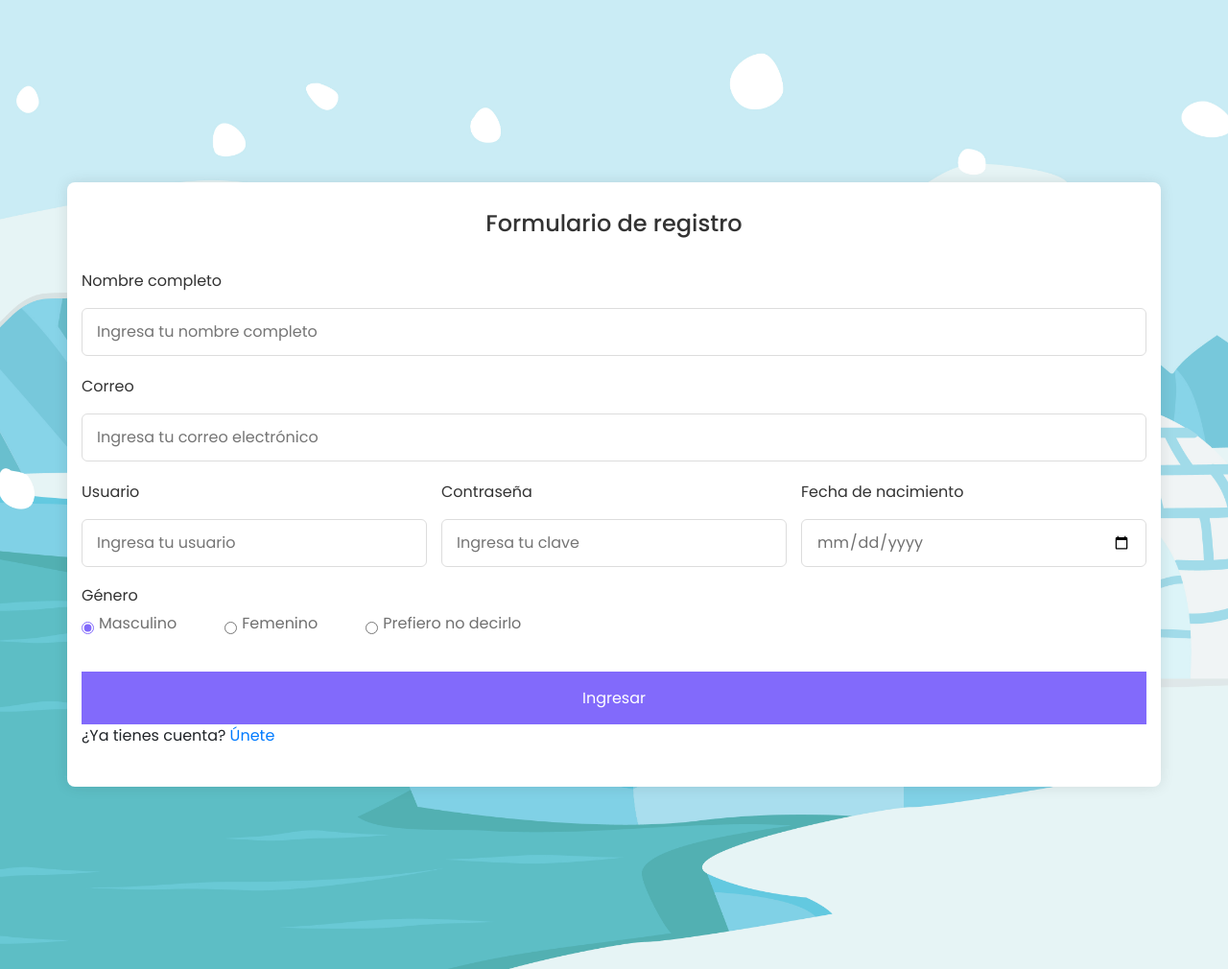
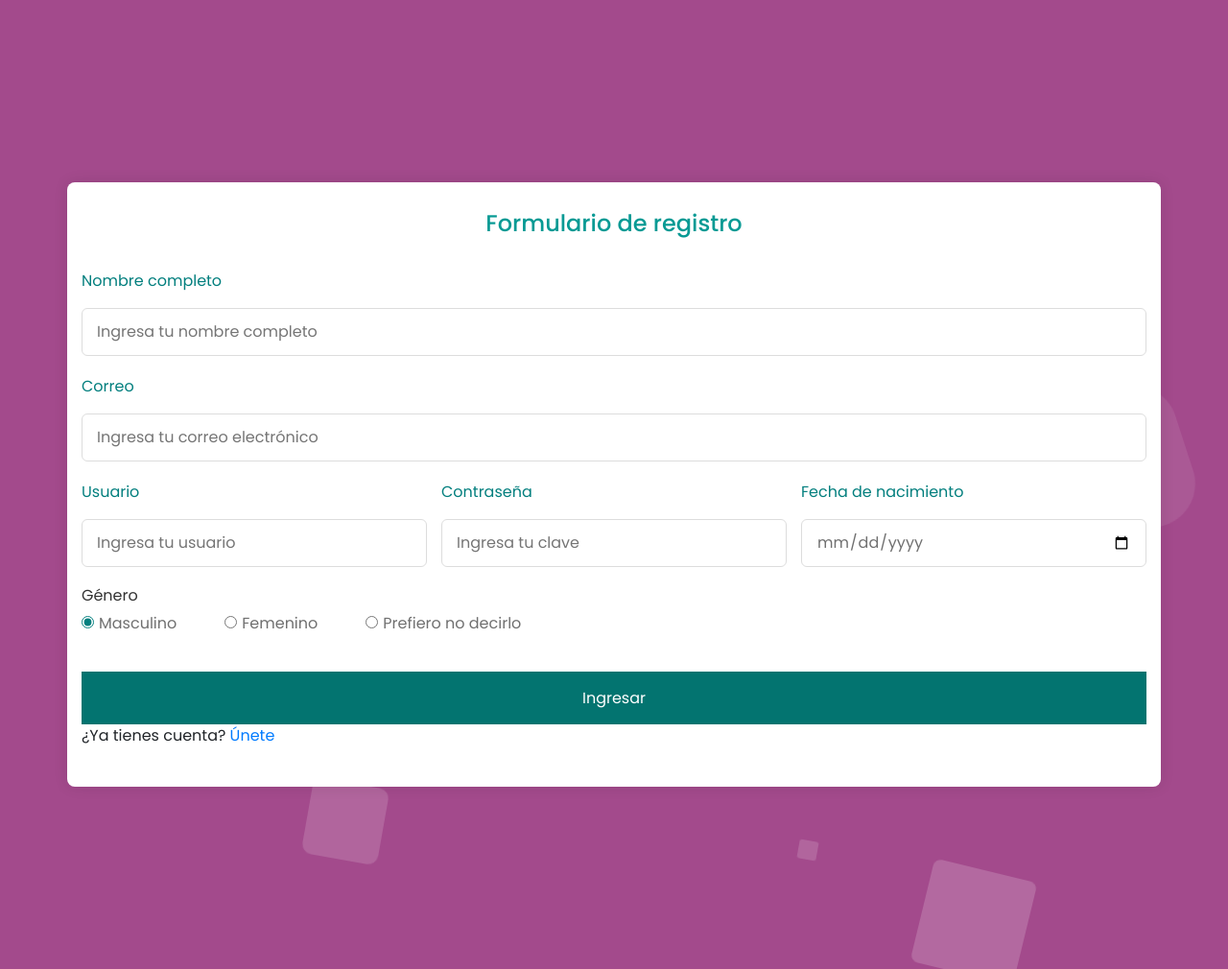
Before and after one commit to Jiuby/Waly, a Django app: page /registro/ in a window 1280 px wide. Shown: the whole page at 96% size. Run offline with Django 5.2, Linux system fonts and the light colour scheme; parts of the project's set-up code (start-up, migrations or seed data) failed here and were passed over; some libraries are stand-ins or nearby versions.

Commit message:
Arreglar y registro funcional y coquetto

```diff
--- a/ARREGLAR.TXT
+++ b/ARREGLAR.TXT
@@ -4,12 +4,8 @@ SAMUEL
 
 dar ideas para configuracion
 dar ideas para ayuda
-asignar un limite de caracteres de nombre (max 15 para mostrar)
-asignar un limite de caracteres de correo
-asignar un limite y minimo de caracteres de usuario
 
 _______________________________
-mejorar el diseño de registro.html (si esq se puede)
 pagina 404
 ver que se puede agregar al menu de inico pa que no se vea tan solo xd
 (cuando terminemos todo el proyecto realizar pagina de presentacion del proyecto cojer una plantilla de bootstrap)
--- a/static/css/registro.css
+++ b/static/css/registro.css
@@ -1,23 +1,29 @@
 /* Import Google font - Poppins */
 @import url("https://fonts.googleapis.com/css2?family=Poppins:wght@200;300;400;500;600;700&display=swap");
+@import url('https://fonts.googleapis.com/css?family=Exo:400,700');
+
+/* General styles */
 * {
   margin: 0;
   padding: 0;
   box-sizing: border-box;
   font-family: "Poppins", sans-serif;
 }
+
 body {
   min-height: 100vh;
   display: flex;
   align-items: center;
   justify-content: center;
   padding: 20px;
-  background: url("/static/img/R.jpg");
+  background: url("img/R.jpg");
   background-size: cover;
   background-repeat: no-repeat;
   background-position: center;
+  font-family: 'Exo', sans-serif;
 }
 
+/* Container styles */
 .container {
   position: relative;
   max-width: 700px;
@@ -27,22 +33,27 @@ body {
   border-radius: 8px;
   box-shadow: 0 0 15px rgba(0, 0, 0, 0.1);
 }
+
 .container header {
   font-size: 1.5rem;
-  color: #333;
+  color: #079A94;
   font-weight: 500;
   text-align: center;
 }
+
 .container .form {
   margin-top: 30px;
 }
+
 .form .input-box {
   width: 100%;
   margin-top: 20px;
 }
+
 .input-box label {
-  color: #333;
+  color: #037F7E;
 }
+
 .form :where(.input-box input, .select-box) {
   position: relative;
   height: 50px;
@@ -55,43 +66,54 @@ body {
   border-radius: 6px;
   padding: 0 15px;
 }
+
 .input-box input:focus {
-  box-shadow: 0 1px 0 rgba(0, 0, 0, 0.1);
+  box-shadow: 0 1px 0 rgba(6, 53, 39, 0.1);
 }
+
 .form .column {
   display: flex;
   column-gap: 15px;
 }
+
 .form .gender-box {
   margin-top: 20px;
 }
+
 .gender-box h3 {
   color: #333;
   font-size: 1rem;
   font-weight: 400;
   margin-bottom: 8px;
 }
+
 .form :where(.gender-option, .gender) {
   display: flex;
-  align-items: center;
+  align-items: baseline;
   column-gap: 50px;
   flex-wrap: wrap;
 }
+
 .form .gender {
   column-gap: 5px;
 }
+
 .gender input {
-  accent-color: rgb(130, 106, 251);
+  accent-color: rgb(3,127,126);
 }
+
 .form :where(.gender input, .gender label) {
   cursor: pointer;
 }
+
 .gender label {
   color: #707070;
 }
+
 .address :where(input, .select-box) {
   margin-top: 15px;
 }
+
 .select-box select {
   height: 100%;
   width: 100%;
@@ -100,6 +122,7 @@ body {
   color: #707070;
   font-size: 1rem;
 }
+
 .form button {
   height: 55px;
   width: 100%;
@@ -110,12 +133,14 @@ body {
   border: none;
   cursor: pointer;
   transition: all 0.2s ease;
-  background: rgb(130, 106, 251);
+  background: rgb(3, 116, 112);
 }
+
 .form button:hover {
-  background: rgb(88, 56, 250);
+  background: rgb(7,154,148);
 }
-/*Responsive*/
+
+/* Responsive styles */
 @media screen and (max-width: 500px) {
   .form .column {
     flex-wrap: wrap;
@@ -124,3 +149,135 @@ body {
     row-gap: 15px;
   }
 }
+
+/* Background animation styles */
+.context {
+  width: 100%;
+  position: absolute;
+  top: 50vh;
+}
+
+.context h1 {
+  text-align: center;
+  color: #fff;
+  font-size: 50px;
+}
+
+.area {
+  background: #A34A8C;
+  background: -webkit-linear-gradient(to left, #8f94fb, #4e54c8);
+  width: 100%;
+  height: 100vh;
+  position: fixed;
+  top: 0;
+  left: 0;
+  z-index: -1;
+}
+
+.circles {
+  position: absolute;
+  top: 0;
+  left: 0;
+  width: 100%;
+  height: 100%;
+  overflow: hidden;
+}
+
+.circles li {
+  position: absolute;
+  display: block;
+  list-style: none;
+  width: 20px;
+  height: 20px;
+  background: rgba(255, 255, 255, 0.2);
+  animation: animate 25s linear infinite;
+  bottom: -150px;
+}
+
+.circles li:nth-child(1) {
+  left: 25%;
+  width: 80px;
+  height: 80px;
+  animation-delay: 0s;
+}
+
+.circles li:nth-child(2) {
+  left: 10%;
+  width: 20px;
+  height: 20px;
+  animation-delay: 2s;
+  animation-duration: 12s;
+}
+
+.circles li:nth-child(3) {
+  left: 70%;
+  width: 20px;
+  height: 20px;
+  animation-delay: 4s;
+}
+
+.circles li:nth-child(4) {
+  left: 40%;
+  width: 60px;
+  height: 60px;
+  animation-delay: 0s;
+  animation-duration: 18s;
+}
+
+.circles li:nth-child(5) {
+  left: 65%;
+  width: 20px;
+  height: 20px;
+  animation-delay: 0s;
+}
+
+.circles li:nth-child(6) {
+  left: 75%;
+  width: 110px;
+  height: 110px;
+  animation-delay: 3s;
+}
+
+.circles li:nth-child(7) {
+  left: 35%;
+  width: 150px;
+  height: 150px;
+  animation-delay: 7s;
+}
+
+.circles li:nth-child(8) {
+  left: 50%;
+  width: 25px;
+  height: 25px;
+  animation-delay: 15s;
+  animation-duration: 45s;
+}
+
+.circles li:nth-child(9) {
+  left: 20%;
+  width: 15px;
+  height: 15px;
+  animation-delay: 2s;
+  animation-duration: 35s;
+}
+
+.circles li:nth-child(10) {
+  left: 85%;
+  width: 150px;
+  height: 150px;
+  animation-delay: 0s;
+  animation-duration: 11s;
+}
+
+@keyframes animate {
+  0% {
+    transform: translateY(0) rotate(0deg);
+    opacity: 1;
+    border-radius: 0;
+  }
+  100% {
+    transform: translateY(-1000px) rotate(720deg);
+    opacity: 0;
+    border-radius: 50%;
+  }
+}
--- a/templates/registro.html
+++ b/templates/registro.html
@@ -1,3 +1,5 @@
+{% load static %}
+
 <!DOCTYPE html>
 <html lang="en">
 <head>
@@ -5,10 +7,25 @@
   <meta name="viewport" content="width=device-width, initial-scale=1.0" />
   <meta http-equiv="X-UA-Compatible" content="ie=edge" />
   <title>Registro | Waly</title>
-  <link rel="stylesheet" href="/static/css/registro.css" />
+    <link rel="shortcut icon" href="{%  static 'img/logo.png' %}">
+  <link rel="stylesheet" href="{% static 'css/registro.css' %}">
     <link rel="stylesheet" href="https://stackpath.bootstrapcdn.com/bootstrap/4.3.1/css/bootstrap.min.css">
 </head>
 <body>
+    <div class="area" >
+        <ul class="circles">
+                <li></li>
+                <li></li>
+                <li></li>
+                <li></li>
+                <li></li>
+                <li></li>
+                <li></li>
+                <li></li>
+                <li></li>
+                <li></li>
+        </ul>
+</div >
   <section class="container">
     <header>Formulario de registro</header>
     <form action="{% url 'registro' %}" class="form" id="registroForm" method="post">
```
